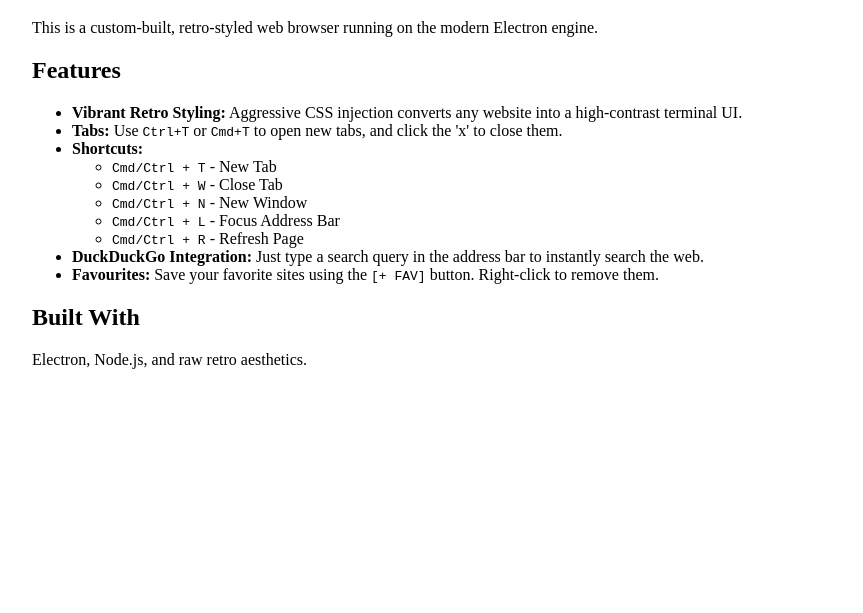
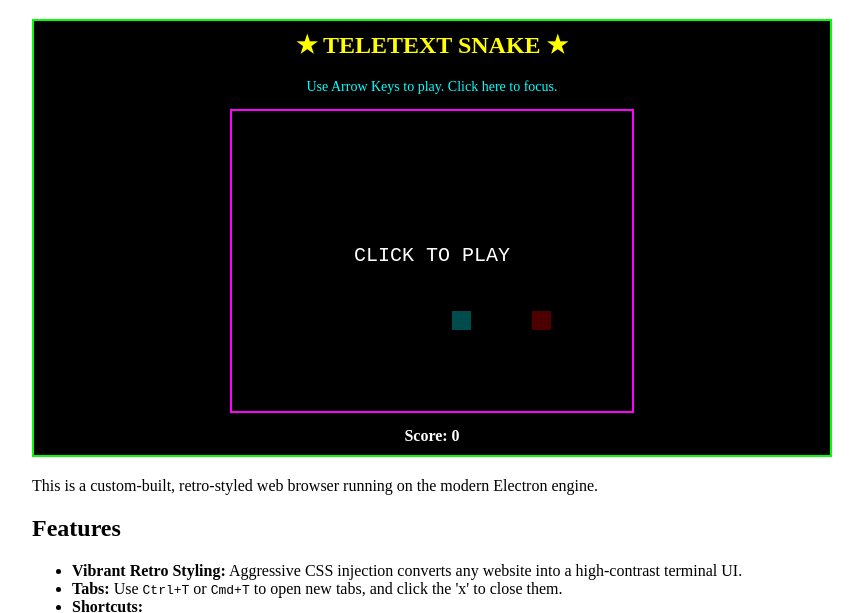
Before and after one commit to buzzcobain/telesurf, an Electron app: page readme.html in a window 1024 px wide. Shown: the part 89-702 px from the top of the page, without its empty margins (80-943 px from the left). Drawn offline with Linux system fonts and the light colour scheme.

Commit message:
Add Teletext Snake game to homepage readme

```diff
--- a/readme.html
+++ b/readme.html
@@ -7,6 +7,112 @@
 <body>
   <div style="max-width: 800px; margin: 0 auto; padding: 20px;">
     <h1>Welcome to Telesurf</h1>
+
+    <!-- TELETEXT SNAKE GAME -->
+    <div style="border: 2px solid #00FF00; padding: 10px; margin-bottom: 20px; text-align: center; background: #000;">
+      <h2 style="margin-top: 0; color: #FFFF00;">★ TELETEXT SNAKE ★</h2>
+      <p style="color: #00FFFF; font-size: 14px;">Use Arrow Keys to play. Click here to focus.</p>
+      <canvas id="snake-game" width="400" height="300" style="border: 2px solid #FF00FF; outline: none;" tabindex="0"></canvas>
+      <div id="snake-score" style="color: #FFFFFF; margin-top: 10px; font-weight: bold;">Score: 0</div>
+    </div>
+
+    <script>
+      const canvas = document.getElementById('snake-game');
+      const ctx = canvas.getContext('2d');
+      const scoreEl = document.getElementById('snake-score');
+
+      const gridSize = 20;
+      let snake = [{x: 10, y: 10}];
+      let apple = {x: 15, y: 10};
+      let dx = 1;
+      let dy = 0;
+      let score = 0;
+      let gameInterval;
+
+      function drawRect(x, y, color) {
+        ctx.fillStyle = color;
+        ctx.fillRect(x * gridSize, y * gridSize, gridSize - 1, gridSize - 1);
+      }
+
+      function resetGame() {
+        snake = [{x: 10, y: 10}];
+        apple = {x: 15, y: 10};
+        dx = 1;
+        dy = 0;
+        score = 0;
+        scoreEl.innerText = `Score: ${score}`;
+      }
+
+      function update() {
+        const head = { x: snake[0].x + dx, y: snake[0].y + dy };
+
+        // Wall collision
+        if (head.x < 0 || head.x >= canvas.width/gridSize || head.y < 0 || head.y >= canvas.height/gridSize) {
+          resetGame();
+          return;
+        }
+
+        // Self collision
+        for (let part of snake) {
+          if (part.x === head.x && part.y === head.y) {
+            resetGame();
+            return;
+          }
+        }
+
+        snake.unshift(head);
+
+        // Apple collision
+        if (head.x === apple.x && head.y === apple.y) {
+          score += 10;
+          scoreEl.innerText = `Score: ${score}`;
+          apple = {
+            x: Math.floor(Math.random() * (canvas.width/gridSize)),
+            y: Math.floor(Math.random() * (canvas.height/gridSize))
+          };
+        } else {
+          snake.pop();
+        }
+
+        // Draw
+        ctx.fillStyle = '#000000';
+        ctx.fillRect(0, 0, canvas.width, canvas.height);
+
+        drawRect(apple.x, apple.y, '#FF0000'); // Red Apple
+
+        for (let i = 0; i < snake.length; i++) {
+          drawRect(snake[i].x, snake[i].y, i === 0 ? '#00FFFF' : '#00FF00'); // Cyan head, Green body
+        }
+      }
+
+      canvas.addEventListener('keydown', (e) => {
+        if (e.key === 'ArrowUp' && dy === 0) { dx = 0; dy = -1; e.preventDefault(); }
+        if (e.key === 'ArrowDown' && dy === 0) { dx = 0; dy = 1; e.preventDefault(); }
+        if (e.key === 'ArrowLeft' && dx === 0) { dx = -1; dy = 0; e.preventDefault(); }
+        if (e.key === 'ArrowRight' && dx === 0) { dx = 1; dy = 0; e.preventDefault(); }
+      });
+
+      // Prevent scrolling when focused
+      canvas.addEventListener('focus', () => {
+        if(!gameInterval) gameInterval = setInterval(update, 100);
+      });
+      canvas.addEventListener('blur', () => {
+        clearInterval(gameInterval);
+        gameInterval = null;
+        ctx.fillStyle = 'rgba(0, 0, 0, 0.7)';
+        ctx.fillRect(0, 0, canvas.width, canvas.height);
+        ctx.fillStyle = '#FFFFFF';
+        ctx.font = '20px "Courier New"';
+        ctx.textAlign = 'center';
+        ctx.fillText('CLICK TO PLAY', canvas.width/2, canvas.height/2);
+      });
+
+      // Initial render
+      resetGame();
+      update();
+      canvas.dispatchEvent(new Event('blur')); // trigger blur to draw overlay
+    </script>
+
     <p>This is a custom-built, retro-styled web browser running on the modern Electron engine.</p>
 
     <h2>Features</h2>
```
